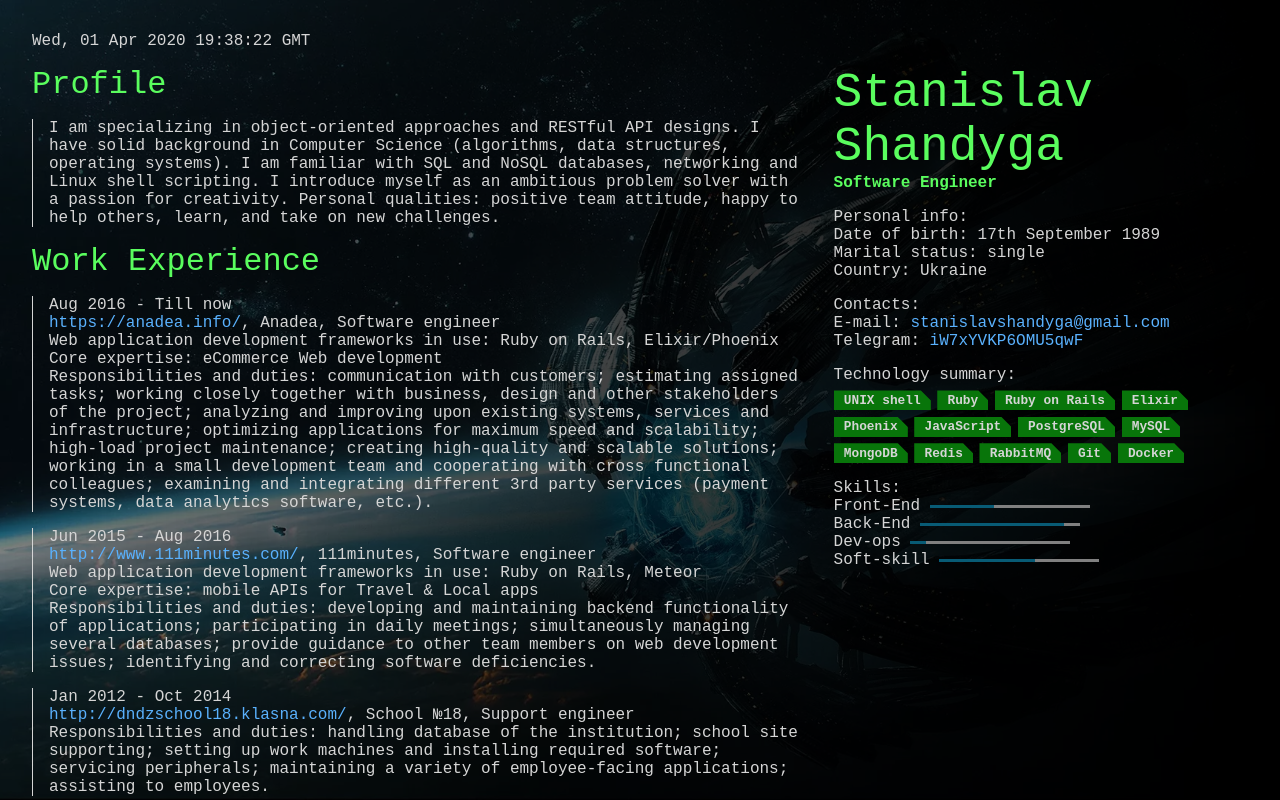
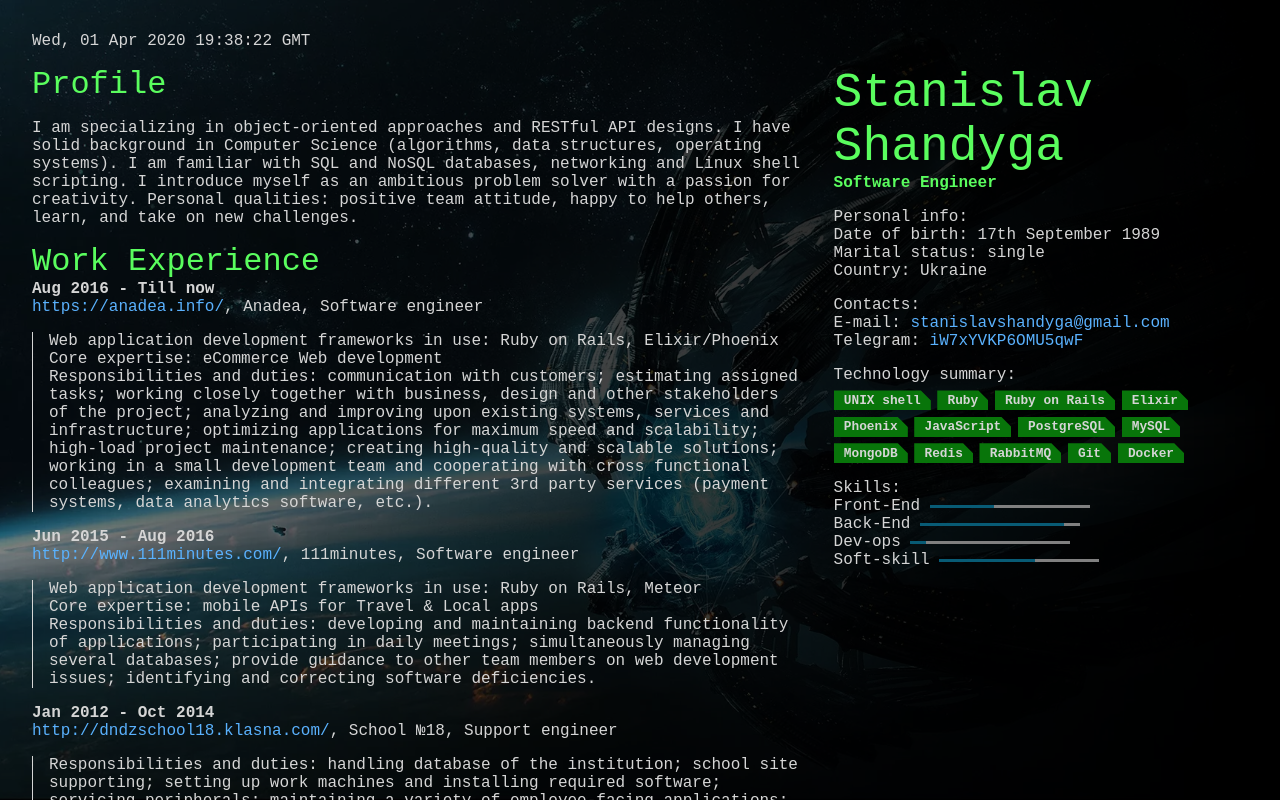
Before and after one commit to stsh89/cv, a React app: page / in a window 1280 px wide. Shown: the top 800 px of the page. Built offline with nearby package versions, Linux system fonts and the light colour scheme; the HTML template or start-up script is replaced by a standard one.

Commit message:
Add time board

```diff
--- a/data/user_info.json
+++ b/data/user_info.json
@@ -24,8 +24,8 @@
     {
       "timeFrame": {"from": "Nov 2014", "to": "May 2015"},
       "companyInfo": {
-        "siteLink": "http://www.111minutes.com/",
-        "companyName": "111minutes"
+        "link": "http://www.111minutes.com/",
+        "text": "111minutes"
       },
       "descriptions": [
         {
@@ -37,8 +37,8 @@
     {
       "timeFrame": {"from": "Sep 2006", "to": "May 2010"},
       "companyInfo": {
-        "siteLink": "http://www.diit.edu.ua/",
-        "companyName": "Dnipropetrovsk National University of railway transport named after academician V.  Lazaryan "
+        "link": "http://www.diit.edu.ua/",
+        "text": "Dnipropetrovsk National University of railway transport named after academician V.  Lazaryan "
       },
       "descriptions": [
         {
@@ -52,9 +52,8 @@
     {
       "timeFrame": {"from": "Aug 2016", "to": "Till now"},
       "companyInfo": {
-        "siteLink": "https://anadea.info/",
-        "companyName": "Anadea",
-        "jobTitle": "Software engineer"
+        "link": "https://anadea.info/",
+        "text": "Anadea, Software engineer"
       },
       "descriptions": [
         {
@@ -74,9 +73,8 @@
     {
       "timeFrame": {"from": "Jun 2015", "to": "Aug 2016"},
       "companyInfo": {
-        "siteLink": "http://www.111minutes.com/",
-        "companyName": "111minutes",
-        "jobTitle": "Software engineer"
+        "link": "http://www.111minutes.com/",
+        "text": "111minutes, Software engineer"
       },
       "descriptions": [
         {
@@ -96,9 +94,8 @@
     {
       "timeFrame": {"from": "Jan 2012", "to": "Oct 2014"},
       "companyInfo": {
-        "siteLink": "http://dndzschool18.klasna.com/",
-        "companyName": "School №18",
-        "jobTitle": "Support engineer"
+        "link": "http://dndzschool18.klasna.com/",
+        "text": "School №18, Support engineer"
       },
       "descriptions": [
         {
--- a/src/components/pages/page.tsx
+++ b/src/components/pages/page.tsx
@@ -6,41 +6,24 @@ import TechnologySummary from "./technology_summary"
 import Skills from "./skills"
 import Certification from "./certification"
 import Hobby from "./hobby"
+import TimeBoard from "./time_board"
 
-function buildSection(info: any, code: string): any {
-  const sections = info.map((info: any, i: number) => {
-    const descriptions = info.descriptions.map((description: any, j: number) => {
-      return (
-        <div key={i + j + "code"}>
-          <p>{description.kind}: {description.text}</p>
-        </div>
-      )
-    })
-
-    const companyInfo =
-      [
-        <a className="page-link" href="{info.companyInfo.siteLink}">{info.companyInfo.siteLink}</a>,
-        ", ",
-        info.companyInfo.companyName,
-        ", ",
-        info.companyInfo.jobTitle
-      ]
-
+function buildSection(info: any): any {
+  return info.map((info: any, i: number) => {
     return (
-      <div className="page-section__text" key={i + "code"}>
-        <p>{info.timeFrame.from} - {info.timeFrame.to}</p>
-        <p>{companyInfo}</p>
-        {descriptions}
-      </div>
+      <TimeBoard
+        key={i}
+        timeFrame={info.timeFrame}
+        companyInfo={info.companyInfo}
+        descriptions={info.descriptions}
+      />
     )
   })
-
-  return sections
 }
 
 export default function Homepage(): JSX.Element {
-  const work_experience = buildSection(userInfo.workExperience, "work")
-  const education = buildSection(userInfo.education, "education")
+  const work_experience = buildSection(userInfo.workExperience)
+  const education = buildSection(userInfo.education)
 
   return (
     <main className="page">
--- /dev/null
+++ b/src/components/pages/time_board.tsx
@@ -0,0 +1,23 @@
+import * as React from "react"
+
+export default function TimeBoard(props: {
+  timeFrame: {from: string, to: string},
+  companyInfo: {link: string, text: string},
+  descriptions: {kind: string, text: string}[]
+}): JSX.Element {
+  const descriptions = props.descriptions.map((description, i) => {
+    return <p key={i}>{description.kind}: {description.text}</p>
+  })
+
+  return (
+    <div className="page-section__time-board">
+      <div className="page-time-board__period">{props.timeFrame.from} - {props.timeFrame.to}</div>
+      <div className="page-time-board__info">
+        <a className="page-link" href="{props.companyInfo.link}">{props.companyInfo.link}</a>, {props.companyInfo.text}
+      </div>
+      <div className="page-time-board__text">
+        {descriptions}
+      </div>
+    </div>
+  )
+}
--- a/src/styles/pages/index.scss
+++ b/src/styles/pages/index.scss
@@ -9,3 +9,4 @@
 @forward "subtitle";
 @forward "technology_list";
 @forward "title";
+@forward "time_board";
--- a/src/styles/pages/section.scss
+++ b/src/styles/pages/section.scss
@@ -9,6 +9,15 @@
     margin-top: 1em;
   }
 
+  @include bem.e("time-board") {
+    & + & {
+      padding-bottom: 0;
+      padding-left: 0;
+      padding-right: 0;
+      padding-top: 1em;
+    }
+  }
+
   @include bem.e("title") {
     color: config.$page-primary-light-color;
     font-size: 2em;
@@ -16,15 +25,10 @@
   }
 
   @include bem.e("text") {
-    border-left: 0.1em solid config.$page-text-color;
     margin-bottom: 0;
     margin-left: 0;
     margin-right: 0;
     margin-top: 1em;
-    padding-bottom: 0;
-    padding-left: 1em;
-    padding-right: 0;
-    padding-top: 0;
   }
 }
 
@@ -33,5 +37,9 @@
     @include bem.e("text") {
       page-break-inside: avoid;
     }
+
+    @include bem.e("time-board") {
+      page-break-inside: avoid;
+    }
   }
 }
--- /dev/null
+++ b/src/styles/pages/time_board.scss
@@ -0,0 +1,21 @@
+@use "../utils/bem";
+@use "../utils/screen";
+@use "config";
+
+.page-time-board {
+  @include bem.e("period") {
+    font-weight: bold;
+  }
+
+  @include bem.e("text") {
+    border-left: 0.1em solid config.$page-text-color;
+    margin-bottom: 0;
+    margin-left: 0;
+    margin-right: 0;
+    margin-top: 1em;
+    padding-bottom: 0;
+    padding-left: 1em;
+    padding-right: 0;
+    padding-top: 0;
+  }
+}
```
